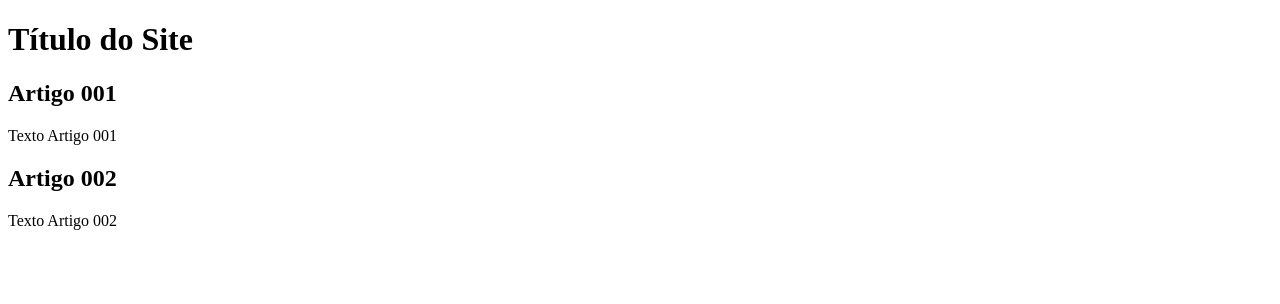
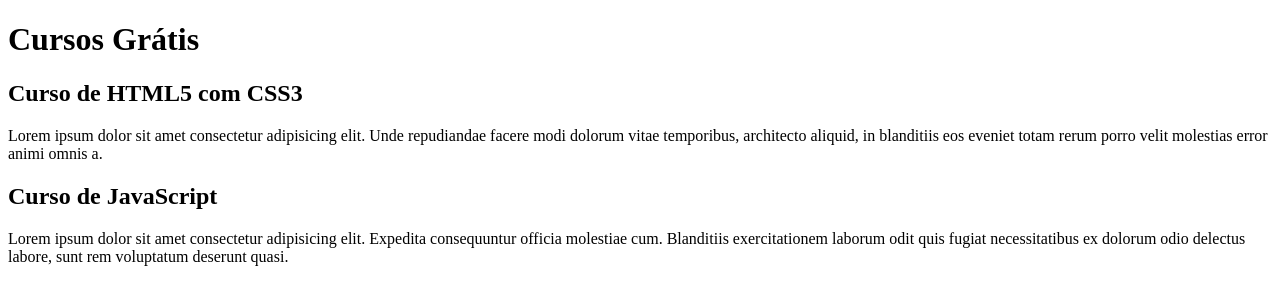
Before and after one commit to RuiPassos/projeto-site, a plain HTML site: page index.html in a window 1280 px wide. Drawn offline with Linux system fonts and the light colour scheme.

Commit message:
comecei a escrever o conteudo

```diff
--- a/index.html
+++ b/index.html
@@ -8,14 +8,14 @@
 <body>
     <main>
         <header>
-        <h1>Título do Site</h1>
+        <h1>Cursos Grátis</h1>
         </header>
         <article>
-            <h2>Artigo 001</h2>
-            <p>Texto Artigo 001</p>
+            <h2>Curso de HTML5 com CSS3</h2>
+            <p>Lorem ipsum dolor sit amet consectetur adipisicing elit. Unde repudiandae facere modi dolorum vitae temporibus, architecto aliquid, in blanditiis eos eveniet totam rerum porro velit molestias error animi omnis a.</p>
             <article>
-                <h2>Artigo 002</h2>
-                <p>Texto Artigo 002</p>
+                <h2>Curso de JavaScript</h2>
+                <p>Lorem ipsum dolor sit amet consectetur adipisicing elit. Expedita consequuntur officia molestiae cum. Blanditiis exercitationem laborum odit quis fugiat necessitatibus ex dolorum odio delectus labore, sunt rem voluptatum deserunt quasi.</p>
             </article>
         </article>
     </main>
```
